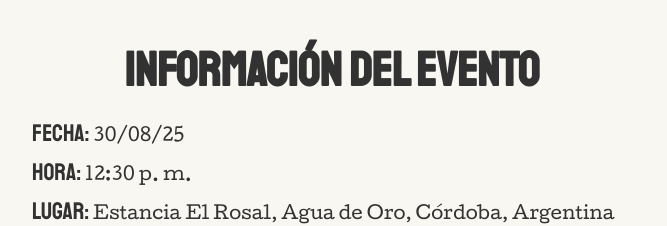
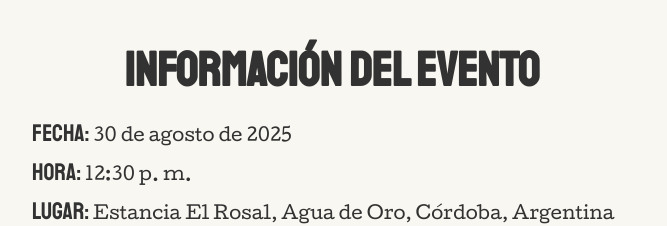
Before and after one commit to abrilherrada/reactjs_wedding-app, a React (Vite) app: page / in a window 1280 px wide. Shown: the part 1320-1546 px from the top of the page, without its empty margins (308-975 px from the left). Built offline with nearby package versions, Linux system fonts and the light colour scheme; no server answers.

Commit message:
Changed EventInfo text content

```diff
--- a/src/Components/EventInfo/EventInfo.jsx
+++ b/src/Components/EventInfo/EventInfo.jsx
@@ -21,7 +21,7 @@
           <article className={styles.infoSection}>
             <p>
               <span className={styles.infoTitle}>Fecha:&nbsp;</span>
-              <span className={styles.infoText}>30/08/25</span>
+              <span className={styles.infoText}>30 de agosto de 2025</span>
             </p>
             <p>
               <span className={styles.infoTitle}>Hora:&nbsp;</span>
```
